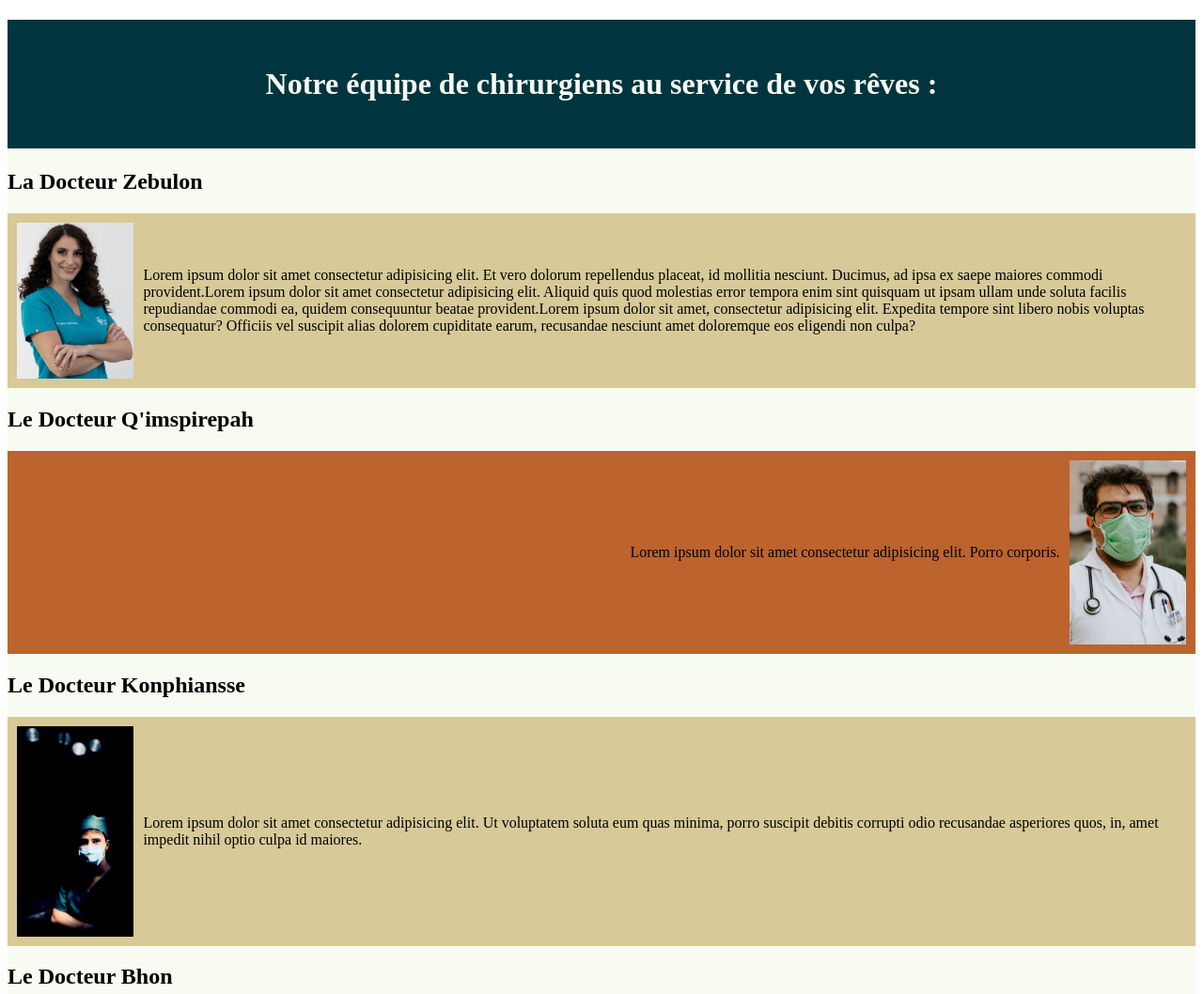
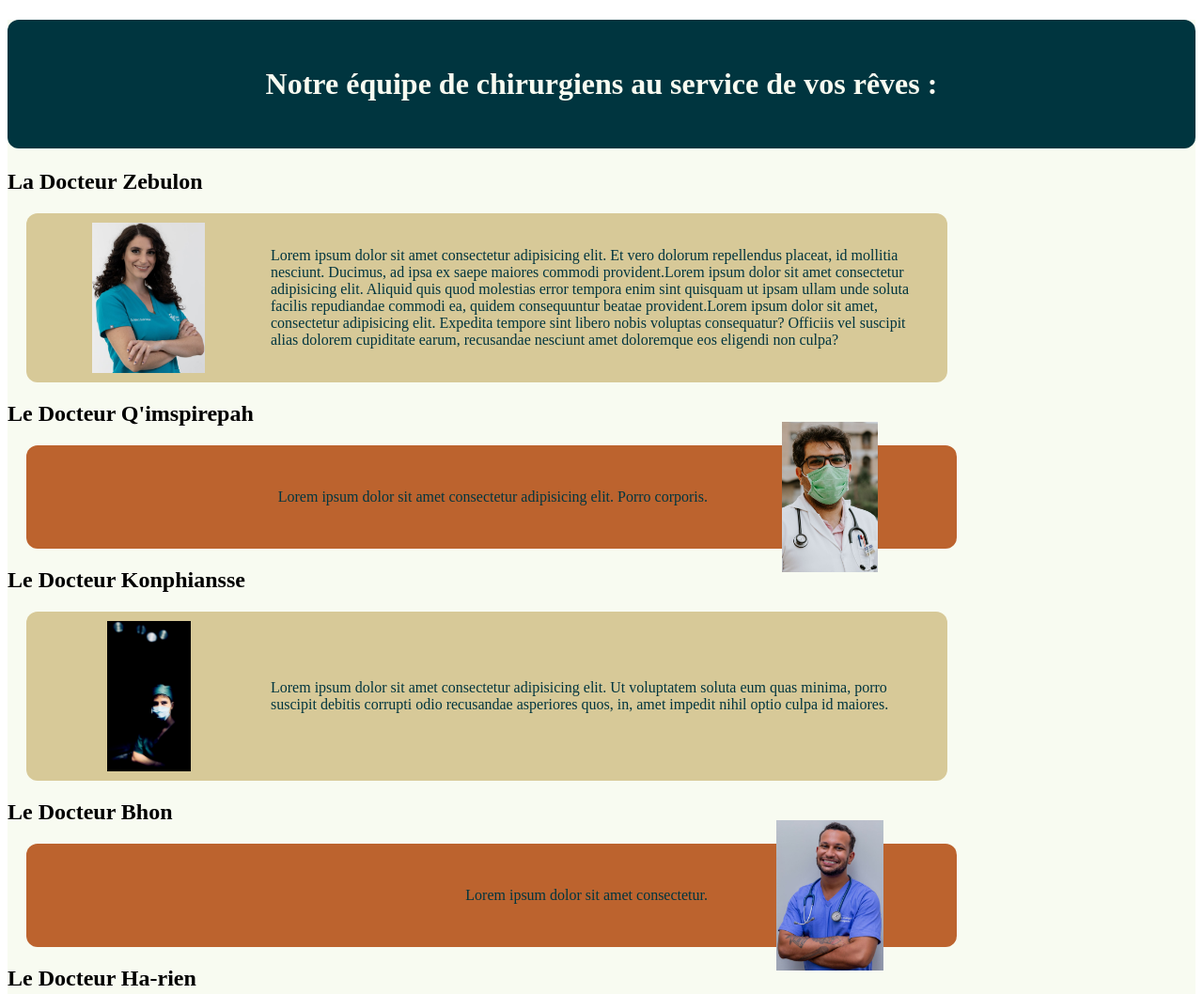
Before and after one commit to EloiseDuf/projet_1_Le_Labo, a plain HTML site: page teams.html in a window 1280 px wide. Shown: the top 1058 px of the page at 94% size. Drawn offline with Linux system fonts and the light colour scheme.

Commit message:
restart teams.HTML et teams.CSS

```diff
--- a/teams.css
+++ b/teams.css
@@ -3,34 +3,51 @@
     --lightColor:#F8FBF1;
     --mediumColor:#D9D9D9;
     --mainColor : #00353F;
+    --borderRadiusMain : 12px;
 }
 
-main {
+main {  /* Determine la couleur de la police et du background sur toute la page */
     background-color: var(--lightColor);
 }
 
-h1 {
+h1 {    /* Mise en forme du titre */
     color : var(--lightColor);
     padding: 50px;
     background-color: var(--mainColor);
     display: flex;
     justify-content: center;
+    align-items: center;
+    border-radius: 12px;
     }
 
-div img {
-    width : 10%;
+.rightside .imag, .leftside .imag { /* Resize de la taille des images des docteurs */
+    /* width : 10%;
+    border-radius: var(--borderRadiusMain); => Première version du resize, pour memoire*/
+    width : 25%;
+    border-radius: 12px;
+    aspect-ratio: 3/2;
+    object-fit: contain;
 }
 
 /* .docteur {
     color: var(--mainColor);
 } */
 
+.leftside, .rightside {     /* Mise en page des titre h2 => nom des docteurs */
+    color: var(--mainColor); /* Invisible car test en cours ... */
+    background-color: var(--lightColor);
+    padding: 15px;
+    margin: 20px;
+}
+
 .docteur + .rightside {
     background-color: #BC632E;
     display: flex;
     flex-direction: row-reverse;
     align-items: center;
-    padding: 10px;
+    border-radius: var(--borderRadiusMain);
+    height: 10vh;
+    width: 75vw;
 }
 
 .docteur + .leftside {
@@ -38,7 +55,9 @@ div img {
     display: flex;
     flex-direction: row;
     align-items: center;
+    border-radius: var(--borderRadiusMain);
     padding: 10px;
+    width: 75vw;
 }
 
 .docLeft + .docteur:nth-child(odd) {
--- a/teams.html
+++ b/teams.html
@@ -10,41 +10,41 @@
 <body>
     <main>
     <h1>Notre équipe de chirurgiens au service de vos rêves :</h1>
-            <section  class="docLeft">
+        <section  class="doc">
             <h2 class="docteur">La Docteur Zebulon</h2>
             <div class="leftside">
-                        <img src="Pictures/med5-1.jpg" alt="La Docteur Zebulon grande chirurgienne de ...">
+                <img class="imag" src="Pictures/med5-1.jpg" alt="La Docteur Zebulon grande chirurgienne de ...">
                 <p>Lorem ipsum dolor sit amet consectetur adipisicing elit. Et vero dolorum repellendus placeat, id mollitia nesciunt. Ducimus, ad ipsa ex saepe maiores commodi provident.Lorem ipsum dolor sit amet consectetur adipisicing elit. Aliquid quis quod molestias error tempora enim sint quisquam ut ipsam ullam unde soluta facilis repudiandae commodi ea, quidem consequuntur beatae provident.Lorem ipsum dolor sit amet, consectetur adipisicing elit. Expedita tempore sint libero nobis voluptas consequatur? Officiis vel suscipit alias dolorem cupiditate earum, recusandae nesciunt amet doloremque eos eligendi non culpa?
                 </p>
             </div>
 
             <h2 class="docteur">Le Docteur Q'imspirepah</h2>
             <div class="rightside">
-                        <img src="Pictures/med2-1.jpg" alt="Le Docteur Q'imspirepah grand chirurgien de ...">
+                <img class="imag" src="Pictures/med2-1.jpg" alt="Le Docteur Q'imspirepah grand chirurgien de ...">
                 <p>Lorem ipsum dolor sit amet consectetur adipisicing elit. Porro corporis.</p>
             </div>
 
             <h2 class="docteur">Le Docteur Konphiansse</h2>
             <div class="leftside">
-                        <img src="Pictures/med1-1.jpg" alt="Le Docteur Konphiansse grand chirurgien de ...">
+                <img class="imag" src="Pictures/med1-1.jpg" alt="Le Docteur Konphiansse grand chirurgien de ...">
                 <p>Lorem ipsum dolor sit amet consectetur adipisicing elit. Ut voluptatem soluta eum quas minima, porro suscipit debitis corrupti odio recusandae asperiores quos, in, amet impedit nihil optio culpa id maiores.</p>
             </div>
 
             <h2 class="docteur">Le Docteur Bhon</h2>
             <div class="rightside">
-                        <img src="Pictures/med3-1.jpg" alt="Le Docteur Bhon grand chirurgien de ...">
+                <img class="imag" src="Pictures/med3-1.jpg" alt="Le Docteur Bhon grand chirurgien de ...">
                 <p>Lorem ipsum dolor sit amet consectetur.</p>
             </div>
 
             <h2 class="docteur">Le Docteur Ha-rien</h2>
             <div class="leftside">
-                        <img src="Pictures/med6-1.jpg" alt="Le Docteur Ha-rien grand chirurgien de ...">
+                <img class="imag" src="Pictures/med6-1.jpg" alt="Le Docteur Ha-rien grand chirurgien de ...">
                 <p>Lorem ipsum dolor sit amet consectetur adipisicing elit. Culpa officiis doloremque eveniet ipsa quas eius accusantium rerum? Eos molestias eius eligendi! Eos excepturi ducimus inventore blanditiis eveniet in aliquid corrupti.</p>
             </div>
 
             <h2 class="docteur">Le Docteur Kitthu</h2>
             <div class="rightside">
-                        <img src="Pictures/med4-1.jpg" alt="Le Docteur Kitthu grand chirurgien de ...">
+                <img class="imag" src="Pictures/med4-1.jpg" alt="Le Docteur Kitthu grand chirurgien de ...">
                 <p>Lorem ipsum dolor sit amet consectetur adipisicing elit. Voluptatum natus, nostrum saepe nobis officiis sequi impedit nulla eum vitae illum repudiandae quidem quasi deleniti. </p>
             </div>
         </section>
```
Lines whose indentation alone changed are shown as unchanged.
